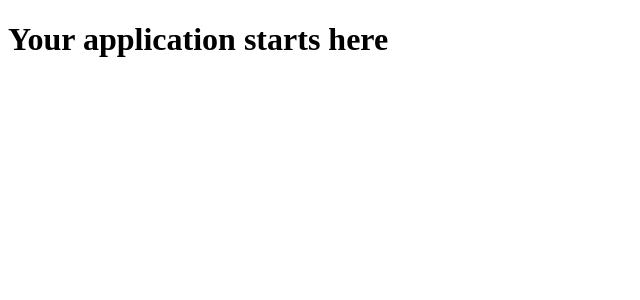
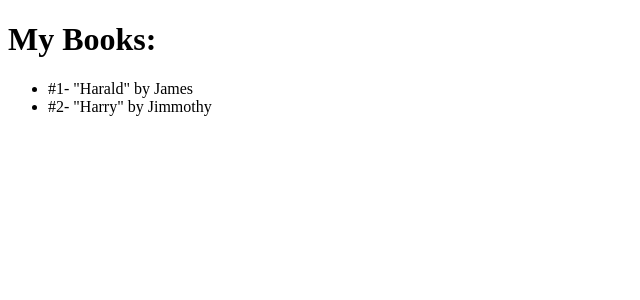
Before and after one commit to ghostflame2153/cs300-assignment-4-starter, a React (Vite) app: page / in a window 1280 px wide. Shown: the top 300 px of the page, without its empty margins (0-640 px from the left). Built offline with nearby package versions, Linux system fonts and the light colour scheme.

Commit message:
Main was original test file, now it goes in app now to test base

```diff
--- a/src/App.jsx
+++ b/src/App.jsx
@@ -1,10 +1,31 @@
+import { useState } from 'react';
 import "./styles.css";
 
-export default function App() {
+    function Books() {
+  const [books, setBooks] = useState([
+    {id:1, title: "Harald",author: "James"},
+    {id:2, title: "Harry", author: "Jimmothy"}
+  ]);
+  const [title, setTitle] = useState('');
+  const [author, setAuthor] = useState('');
+
+
   return (
-    <main>
-      <h1>Your application starts here</h1>
-      {/* Build your own components, state, routes where required, and interactions. */}
-    </main>
-  );
-}
+    <>
+      <h1>My Books: </h1>
+      <ul>
+        {books.map((book,index) => <li key={book.id}> #{index+1}- "{book.title}" by {book.author}</li>)}
+      </ul>
+    </>
+    );
+  }
+
+
+      export default function App(){
+        return (
+          <main>
+            <Books />
+          </main>
+        );
+
+    }
```
Also changed, not shown: main.jsx (added, +19 -0 lines).
